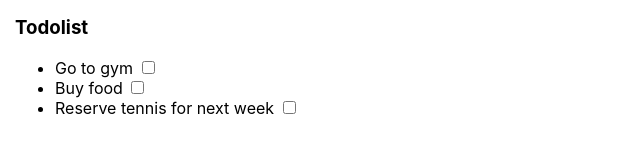
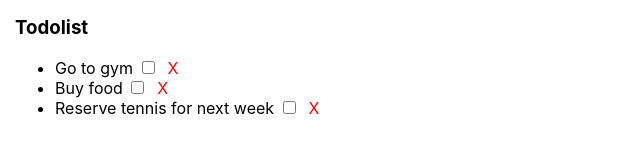
Before and after one commit to rtcharni/todo-react, a React (Create React App) app: page / in a window 1280 px wide. Shown: the part 178-330 px from the top of the page, without its empty margins (0-640 px from the left). Built offline with nearby package versions, Linux system fonts and the light colour scheme.

Commit message:
delete todo ready and added footer action component

```diff
--- /dev/null
+++ b/src/Components/Pages/Front-page/FooterAction.tsx
@@ -0,0 +1,5 @@
+import React from 'react';
+
+export default function FooterAction() {
+  return <div>Show latest action here and time when happened</div>;
+}
--- a/src/Components/Pages/Front-page/Todolist.tsx
+++ b/src/Components/Pages/Front-page/Todolist.tsx
@@ -19,6 +19,10 @@ export default function Todolist() {
     );
   };
 
+  const handleDeleteClick = (i: number) => {
+    setTodolist(todolist.filter((todo, index) => i !== index));
+  };
+
   const todolistHtml = todolist.map((todo, i) => {
     return (
       <li key={i}>
@@ -30,9 +34,16 @@ export default function Todolist() {
             handleCheckboxClick(event.target.checked, i);
           }}
         />
+        <span
+          style={{ marginLeft: 10, color: 'red' }}
+          onClick={() => handleDeleteClick(i)}
+        >
+          X
+        </span>
       </li>
     );
   });
+
   return (
     <div>
       <h3>Todolist</h3>
```
